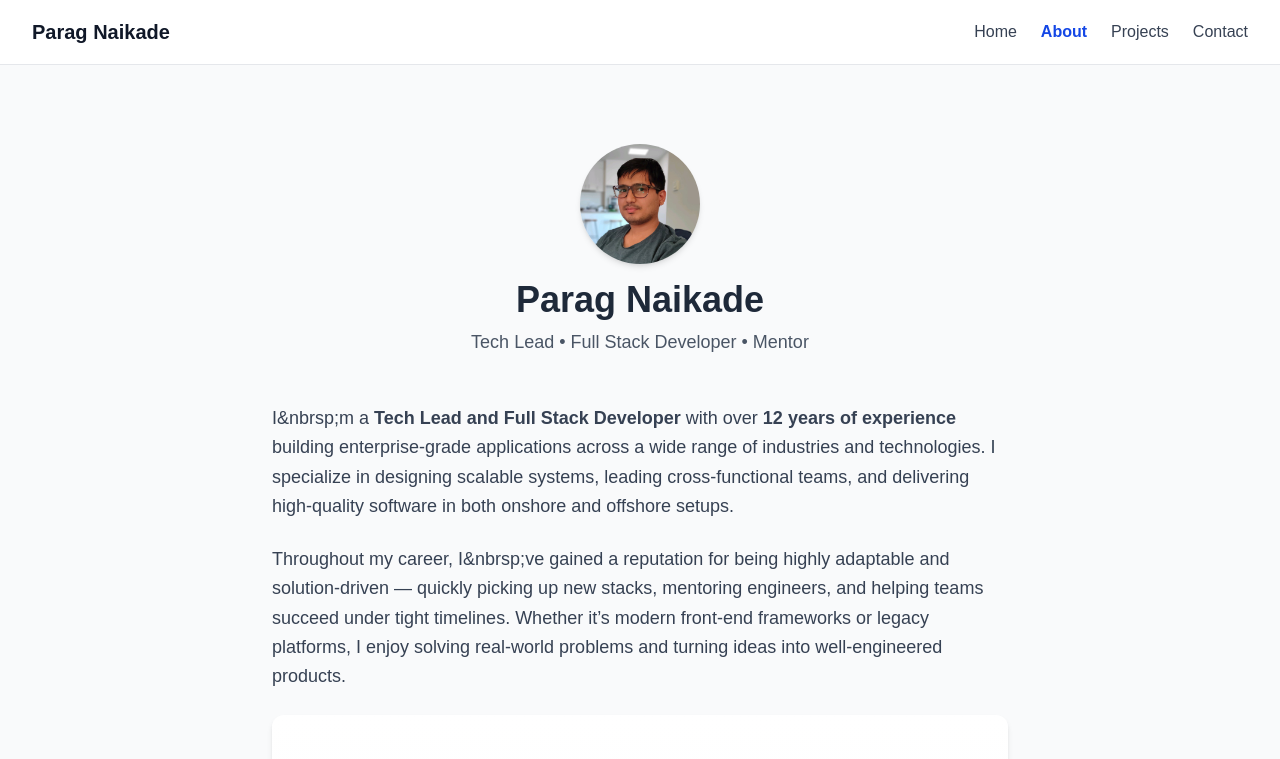
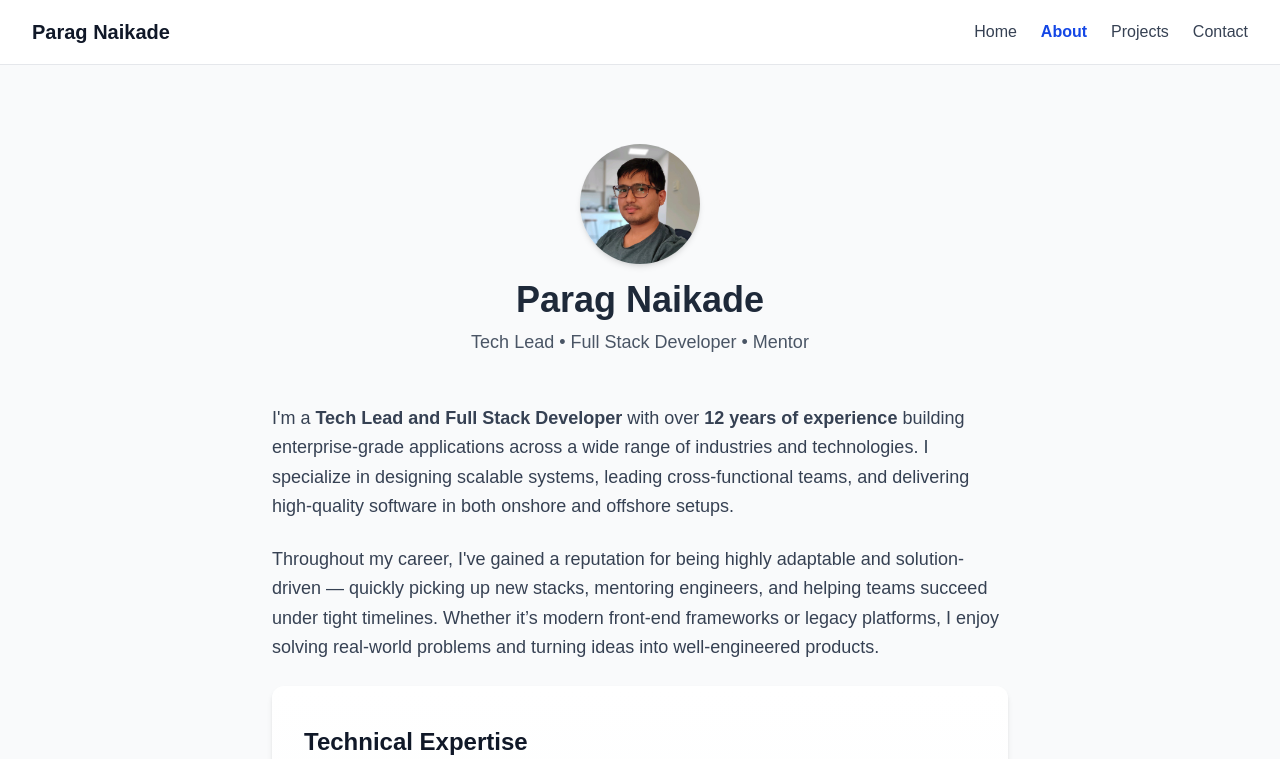
Before and after one commit to ParagNaikade/my-portfolio, a Next.js app: page /about in a window 1280 px wide. Shown: the top 759 px of the page. Built offline with nearby package versions, Linux system fonts and the light colour scheme.

Commit message:
fix typos

```diff
--- a/src/pages/about.tsx
+++ b/src/pages/about.tsx
@@ -77,7 +77,7 @@ export default function AboutPage() {
         transition={{ duration: 0.4, delay: 0.1 }}
       >
         <p className="text-lg text-gray-700 mb-6 leading-relaxed">
-          I&nbrsp;m a <strong>Tech Lead and Full Stack Developer</strong> with over{" "}
+          I&apos;m a <strong>Tech Lead and Full Stack Developer</strong> with over{" "}
           <strong>12 years of experience</strong> building enterprise-grade applications across a
           wide range of industries and technologies. I specialize in designing scalable systems,
           leading cross-functional teams, and delivering high-quality software in both onshore and
@@ -85,7 +85,7 @@ export default function AboutPage() {
         </p>
 
         <p className="text-lg text-gray-700 mb-6 leading-relaxed">
-          Throughout my career, I&nbrsp;ve gained a reputation for being highly adaptable and
+          Throughout my career, I&apos;ve gained a reputation for being highly adaptable and
           solution-driven — quickly picking up new stacks, mentoring engineers, and helping teams
           succeed under tight timelines. Whether it’s modern front-end frameworks or legacy
           platforms, I enjoy solving real-world problems and turning ideas into well-engineered
```
